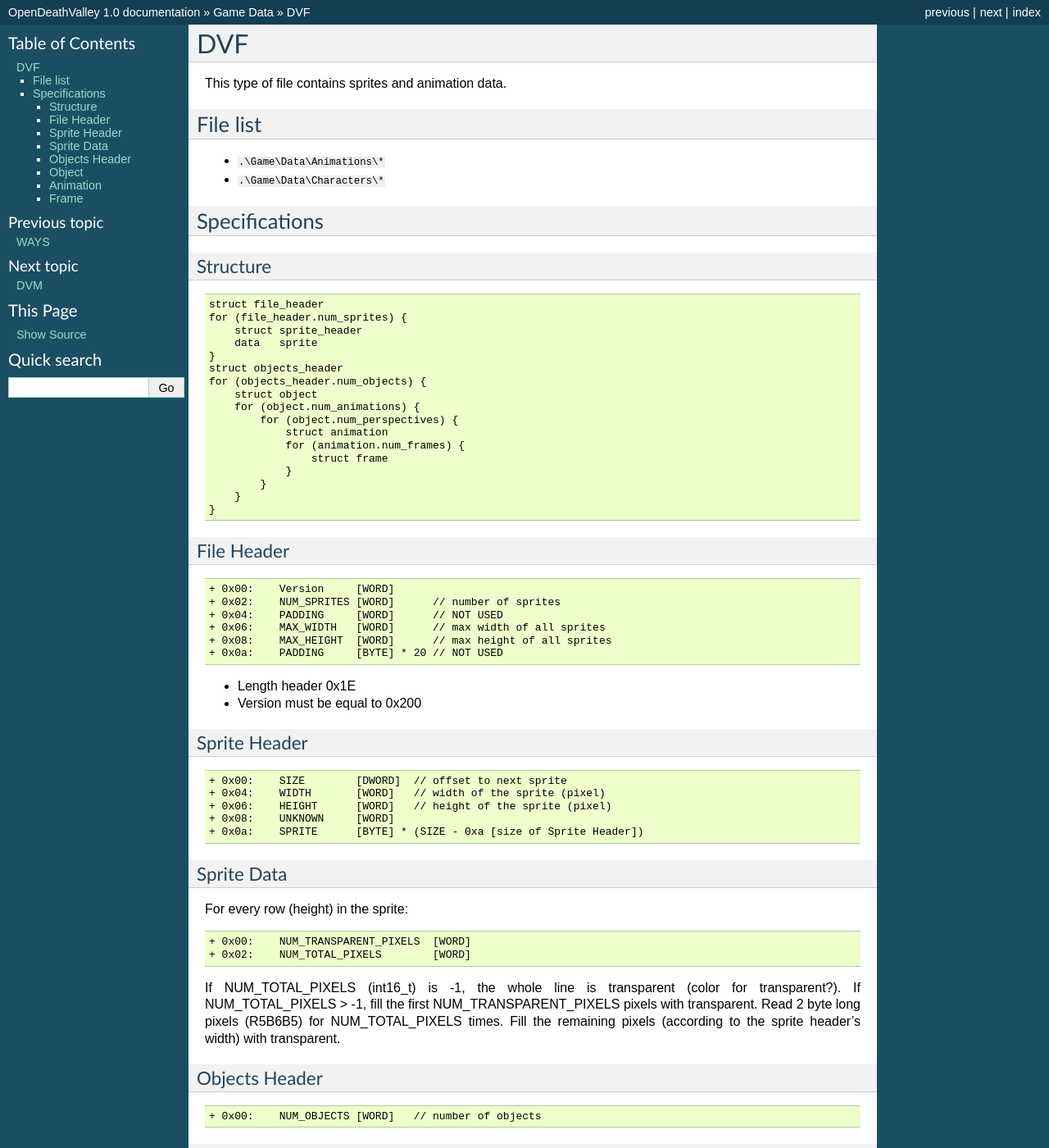
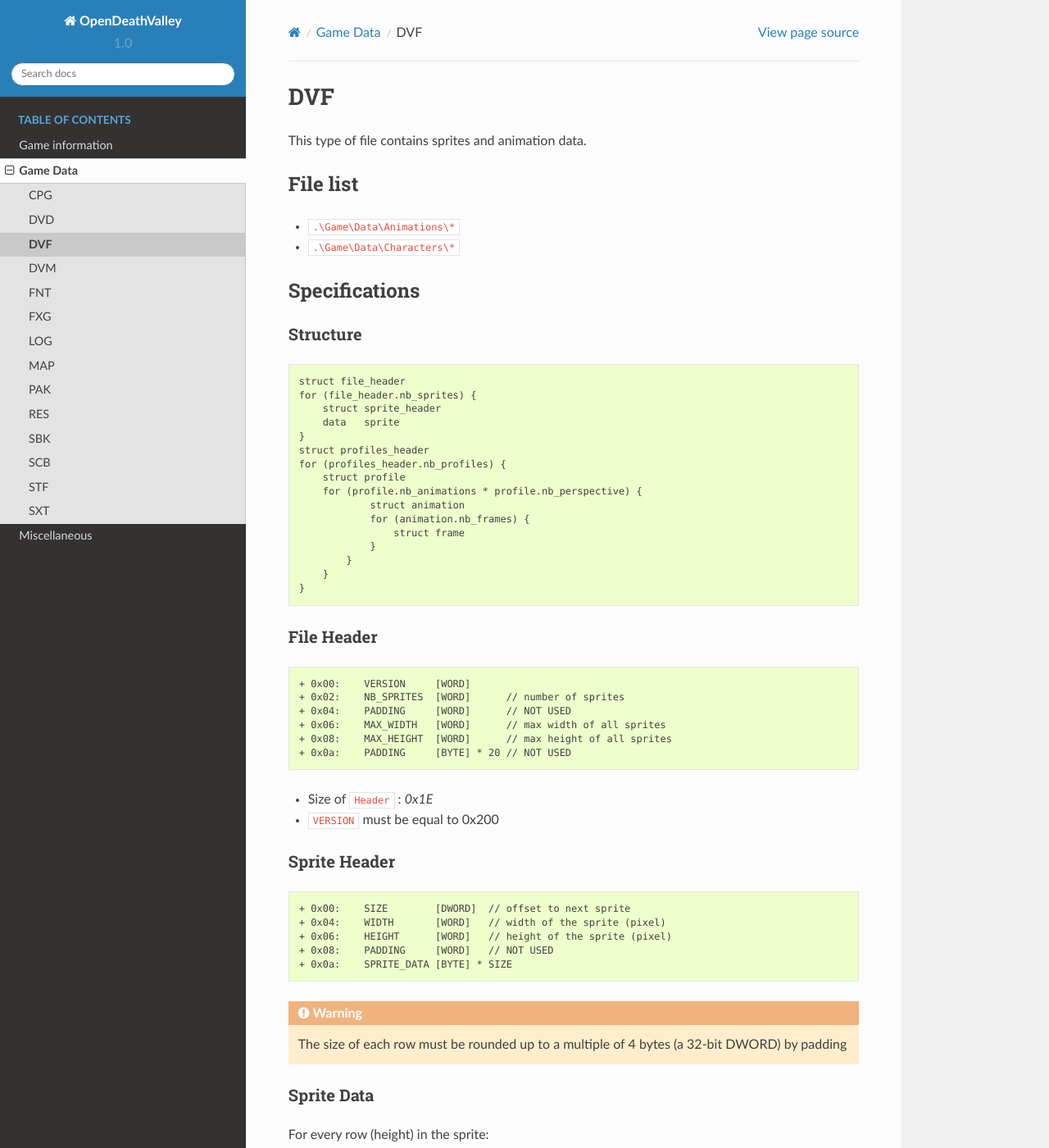
Before and after one commit to OpenDeathValley/docs, a Sphinx documentation site: the page built from source/file_ext/dvf.rst, in a window 1280 px wide and 1400 px high. Shown: the whole window at 82% size. Built offline with Sphinx 7.4.7 and the Read the Docs theme 2.0.0, drawn with Linux system fonts in a browser that asks for light colours; some of the changed text lies outside the part shown.

Commit message:
Add more documentation for DVF file format ; update README and config

```diff
--- a/source/conf.py
+++ b/source/conf.py
@@ -46,8 +46,8 @@
 
 # General information about the project.
 project = u'OpenDeathValley'
-copyright = u'2017, *'
-author = u'*'
+copyright = u'2017, OpenDeathValley'
+author = u'OpenDeathValley'
 
 # The version info for the project you're documenting, acts as replacement for
 # |version| and |release|, also used in various other places throughout the
@@ -63,7 +63,7 @@
 #
 # This is also used if you do content translation via gettext catalogs.
 # Usually you set "language" from the command line for these cases.
-language = None
+language = 'en'
 
 # List of patterns, relative to source directory, that match files and
 # directories to ignore when looking for source files.
@@ -82,7 +82,7 @@
 # The theme to use for HTML and HTML Help pages.  See the documentation for
 # a list of builtin themes.
 #
-html_theme = 'classic'
+html_theme = 'sphinx_rtd_theme'
 
 # Theme options are theme-specific and customize the look and feel of a theme
 # further.  For a list of options available for each theme, see the
@@ -93,7 +93,7 @@
 # Add any paths that contain custom static files (such as style sheets) here,
 # relative to this directory. They are copied after the builtin static files,
 # so a file named "default.css" will overwrite the builtin "default.css".
-html_static_path = ['_static']
+html_static_path =  ['_static']
 
 
 # -- Options for HTMLHelp output ------------------------------------------
--- a/source/file_ext/cpg.rst
+++ b/source/file_ext/cpg.rst
@@ -3,7 +3,7 @@
 
 Files with a cpg extension are simple ini-files which describe the game's campaign as a set of levels, each having it's own section:
 
-.. code-block:: text
+.. code-block:: none
 
     [Level Name]
     Key1 = Value1
--- a/source/file_ext/dvf.rst
+++ b/source/file_ext/dvf.rst
@@ -18,17 +18,16 @@
 .. code-block:: text
 
     struct file_header
-    for (file_header.num_sprites) {
+    for (file_header.nb_sprites) {
         struct sprite_header
         data   sprite
     }
-    struct objects_header
-    for (objects_header.num_objects) {
-        struct object
-        for (object.num_animations) {
-            for (object.num_perspectives) {
+    struct profiles_header
+    for (profiles_header.nb_profiles) {
+        struct profile
+        for (profile.nb_animations * profile.nb_perspective) {
                 struct animation
-                for (animation.num_frames) {
+                for (animation.nb_frames) {
                     struct frame
                 }
             }
@@ -40,15 +39,15 @@
 
 .. code-block:: text
 
-    + 0x00:    Version     [WORD]
-    + 0x02:    NUM_SPRITES [WORD]      // number of sprites
+    + 0x00:    VERSION     [WORD]
+    + 0x02:    NB_SPRITES  [WORD]      // number of sprites
     + 0x04:    PADDING     [WORD]      // NOT USED
     + 0x06:    MAX_WIDTH   [WORD]      // max width of all sprites
     + 0x08:    MAX_HEIGHT  [WORD]      // max height of all sprites
     + 0x0a:    PADDING     [BYTE] * 20 // NOT USED
 
-* Length header 0x1E
-* Version must be equal to 0x200
+* Size of ``Header`` : `0x1E`
+* ``VERSION`` must be equal to 0x200
 
 Sprite Header
 ^^^^^^^^^^^^^
@@ -58,9 +57,12 @@
     + 0x00:    SIZE        [DWORD]  // offset to next sprite
     + 0x04:    WIDTH       [WORD]   // width of the sprite (pixel)
     + 0x06:    HEIGHT      [WORD]   // height of the sprite (pixel)
-    + 0x08:    UNKNOWN     [WORD]
-    + 0x0a:    SPRITE      [BYTE] * (SIZE - 0xa [size of Sprite Header])
+    + 0x08:    PADDING     [WORD]   // NOT USED
+    + 0x0a:    SPRITE_DATA [BYTE] * SIZE
 
+.. warning::
+
+     The size of each row must be rounded up to a multiple of 4 bytes (a 32-bit DWORD) by padding
 
 Sprite Data
 ^^^^^^^^^^^
@@ -69,35 +71,35 @@
 
 .. code-block:: text
 
-    + 0x00:    NUM_TRANSPARENT_PIXELS  [WORD]
-    + 0x02:    NUM_TOTAL_PIXELS        [WORD]
+    + 0x00:    NB_TRANSPARENT_PIXELS  [WORD]
+    + 0x02:    NB_TOTAL_PIXELS        [WORD]
 
-If NUM_TOTAL_PIXELS (int16_t) is -1, the whole line is transparent (color for transparent?). If NUM_TOTAL_PIXELS > -1, fill the first NUM_TRANSPARENT_PIXELS pixels with transparent. Read 2 byte long pixels (R5B6B5) for NUM_TOTAL_PIXELS times. Fill the remaining pixels (according to the sprite header's width) with transparent.
+If ``NB_TOTAL_PIXELS`` (int16_t) is -1, the whole line is transparent (color for transparent is `0x7C0` or `0x1F`). If ``NB_TOTAL_PIXELS`` > -1, fill the first ``NB_TRANSPARENT_PIXELS`` pixels with transparent. Read 2 byte long pixels (R5G6B5) for ``NB_TOTAL_PIXELS`` times. Fill the remaining pixels (according to the sprite header's width) with transparent.
 
-Objects Header
-^^^^^^^^^^^^^^
+Profiles Header
+^^^^^^^^^^^^^^^
 
 .. code-block:: text
 
-    + 0x00:    NUM_OBJECTS [WORD]   // number of objects
+    + 0x00:    NB_PROFILES [WORD]   // number of profiles
 
-Object
-^^^^^^
+Profile
+^^^^^^^
 
 .. code-block:: text
 
-    + 0x00:    NAME              [BYTE] * 32  // object name
-    + 0x20:    NUM_PERSPECTIVES  [WORD]       // number of perspectives the object can be shown in
+    + 0x00:    NAME              [BYTE] * 32  // profile name
+    + 0x20:    NB_PERSPECTIVES   [WORD]       // number of perspectives the profile can be shown in
     + 0x22:    PADDING           [BYTE] * 32
-    + 0x42:    NUM_ANIMATIONS    [WORD]       // number of animations available for the object
+    + 0x42:    NB_ANIMATIONS     [WORD]       // number of animations available for the profile
     + 0x44:    PADDING           [BYTE] * 16
     + 0x54:    MAX_WIDTH         [WORD]
     + 0x56:    MAX_HEIGHT        [WORD]
-    + 0x58:    UNKNOWN0          [DWORD]
-    + 0x5C:    UNKNOWN1          [DWORD]
+    + 0x58:    COORDINATE_X      [DWORD]
+    + 0x5C:    COORDINATE_Y      [DWORD]
     + 0x60:    PADDING           [BYTE] * 20
 
-* Size of Object: 0x74
+* Size of ``Profile`` : `0x74`
 
 Animation
 ^^^^^^^^^
@@ -105,16 +107,23 @@
 .. code-block:: text
 
     + 0x00:    PADDING           [BYTE] * 4
-    + 0x04:    NUM_FRAMES        [WORD]
-    + 0x06:    UNKNOWN0          [WORD]
-    + 0x08:    UNKNOWN1          [WORD]
-    + 0x0a:    UNKNOWN2          [DWORD]
-    + 0x0e:    UNKNOWN3          [DWORD]
+    + 0x04:    NB_FRAMES         [WORD]
+    + 0x06:    UNKNOWN0          [WORD]  // latest frame?
+    + 0x08:    PADDING           [WORD]
+    + 0x0a:    COORDINATE_X      [DWORD]
+    + 0x0e:    COORDINATE_Y      [DWORD]
     + 0x12:    PERSPECTIVE_ID    [WORD]
     + 0x14:    ANIMATION_ID      [WORD]
     + 0x16:    ANIMATION_NAME    [BYTE] * 32
 
-UNKNOWN0 to UNKNOWN3 don't seem to have any impact.
+* Size of ``Animation`` : `0x36`
+
+``UNKNOWN0``, ``COORDINATE_X``, ``COORDINATE_Y`` don't seem to have any impact.
+
+.. warning::
+
+    First byte of ``ANIMATION_NAME`` seems to always be `0x20` (``SPACE``) and can be ignored (old storage of the max length?).
+    Please note that animations are referenced by their `ID` not their name.
 
 Frame
 ^^^^^
@@ -124,17 +133,98 @@
     + 0x00:    SPRITE_ID         [WORD]
     + 0x02:    DURATION          [WORD]
     + 0x04:    DISTANCE          [WORD]
-    + 0x06:    OFFSET_X          [WORD]
-    + 0x08:    OFFSET_Y          [WORD]
+    + 0x06:    COORDINATE_X      [WORD]
+    + 0x08:    COORDINATE_Y      [WORD]
     + 0x0a:    SOUND_EFFECT      [WORD]
-    + 0x0c:    UNKNOWN5          [WORD]
+    + 0x0c:    PADDING           [WORD]
 
-DURATION is the time until the next frame is shown. This seems to be a multiple of 1/30 seconds.
+* Size of ``Frame`` : `0x0E`
 
-DISTANCE is the distance the object covers while the animation displays the frame, 0 being the lowest distance, scaling upwards linear (might be a pixel unit or something arbitrary).
+``DURATION`` is the time until the next frame is shown. This seems to be a multiple of 1/30 seconds.
 
-OFFSET_X and OFFSET_Y is the relative position between the object and the frame. Different frames from one animation have different sizes so to keep the object in the frames centered the position must be adjusted by OFFSET_X in X direction and OFFSET_Y in Y direction.
+``DISTANCE`` is the distance the object covers while the animation displays the frame, 0 being the lowest distance, scaling upwards linear (might be a pixel unit or something arbitrary).
 
-When the frame is displayed and the SOUND_EFFECT contains a valid sound effect ID (where are they? Is sound ID 0 possible?), the sound effect will be played.
+``COORDINATE_X`` and ``COORDINATE_Y`` is the relative position between the object and the frame. Different frames from one animation have different sizes so to keep the object in the frames centered the position must be adjusted by ``COORDINATE_X`` in X direction and ``COORDINATE_Y`` in Y direction.
 
-UNKNOWN5 is ZERO in every file.
+When the frame is displayed and the ``SOUND_EFFECT`` contains a valid sound effect ID (id is not null), the sound effect will be played. The sound can be found in the folder ``data\\sounds\\fx_XXXX.wav``, where ``XXXX`` is the decimal value of ``SOUND_EFFECT``.
+
+Example
+-------
+
+The file from the `demo` version ``demo\data\animations\level00_rodeo.dvf`` is used as an example.
+
+* Extract all frames to BMP format in the output direcetory ``/tmp/bmp_out/``:
+
+.. code-block:: console
+
+    $ mkdir /tmp/bmp_out
+    $ odv_files_test -t dvf -e -o /tmp/bmp_out/ /tmp/level00_rodeo.dvf
+    [+] odv_dvf_open = /tmp/level00_rodeo.dvf
+    $
+
+* Display all extracted informations to the standard output:
+
+.. code-block:: console
+
+    $ odv_files_test -t dvf -i /tmp/bmp_out/ /tmp/level00_rodeo.dvf
+    [+] odv_dvf_open = /tmp/level00_rodeo.dvf
+        [Profile #0 information]
+        + name            : L00 Rodeo
+        + nb_perspectives : 0x0001
+        + nb_animations   : 0x0003
+        + max_width       : 0x006D (109)
+        + max_height      : 0x0066 (102)
+        + coordinate_x    : 0.000000
+        + coordinate_y    : 0.000000
+            [Animation #0 information]
+            + nb_frames      : 0x0001
+            [...]
+            [Animation #2 information]
+            + nb_frames      : 0x0024
+            + unk_word_00    : 0x0023
+            + unk_word_01    : 0x0000
+            + coordinate_x   : 0.000000
+            + coordinate_y   : 0.000000
+            + perspective_id : 0x0000
+            + animation_id   : 0x00A1
+            + animation_name : Ejection
+            [...]
+                [Frame #14 information]
+                + sprite_id    : 0x003C
+                + duration     : 0x0001
+                + distance     : 0x0000
+                + coordinate_x : 86.000000
+                + coordinate_y : 63.000000
+                + sound_id     : 0x0599 (1433)
+                + unused_00    : 0x0000
+            [...]
+    $
+
+Extracted BMP file associated with the `profile 0 (L00 Rodeo)`, `animation 2 (Ejection)`, `Frame 14`:
+
+.. figure:: ../images/L00\ Rodeo_Ejection_0014.bmp
+    :align: center
+
+    ``L00 Rodeo_Ejection_0014.bmp``
+
+The sound file (``sound_id``) associated with this frame (`Frame 14` of `animation 2 (Ejection)`) is ``demo\data\sounds\fx_1433.wav``:
+
+.. raw:: html
+
+    <figure class="align-center">
+    <audio controls="controls">
+      <source src="/_static/fx_1433.mp3" type="audio/mp3">
+      Your browser does not support the <code>audio</code> element.
+    </audio>
+    </figure>
+
+* Generate an animated GIF image for the `profile 0 (L00 Rodeo)`, `animation 1 (Rodeo 01)`:
+
+.. code-block:: console
+
+    $ convert -delay 1x60 -loop 0 'L00 Rodeo_Rodeo 01_*.bmp' Rodeo.gif
+
+.. figure:: ../images/Rodeo.gif
+    :align: center
+
+    ``Rodeo.gif``
```
Also changed, not shown: README.md (+14 -3 lines), source/images/L00 Rodeo_Ejection_0014.bmp (added), source/images/Rodeo.gif (added), 1 other file.
